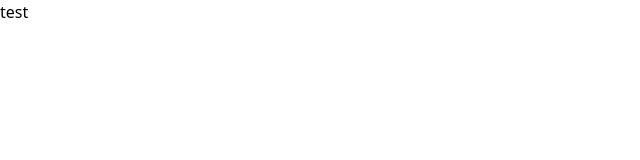
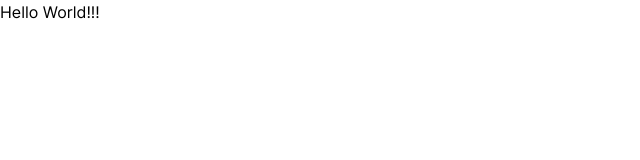
Before and after one commit to alekspanteli/nextjs-canary, a Next.js app: page / in a window 1280 px wide. Shown: the top 160 px of the page, without its empty margins (0-640 px from the left). Built offline with nearby package versions, Linux system fonts and the light colour scheme.

Commit message:
add local font

```diff
--- a/app/layout.tsx
+++ b/app/layout.tsx
@@ -1,4 +1,10 @@
 import './globals.css'
+import localFont from 'next/font/local'
+
+const inter = localFont({
+  src: './Inter-VariableFont_slnt,wght.ttf',
+  variable: '--font-inter',
+})
 
 export const metadata = {
   title: 'Create Next App',
@@ -11,7 +17,7 @@ export default function RootLayout({
   children: React.ReactNode
 }) {
   return (
-    <html lang="en">
+    <html lang="en" className={`${inter.variable}`}>
       <body>{children}</body>
     </html>
   )
--- a/app/page.tsx
+++ b/app/page.tsx
@@ -1,12 +1,7 @@
-import Image from "next/image";
-import { Inter } from "next/font/google";
-
-const inter = Inter({ subsets: ["latin"] });
-
 export default function Home() {
   return (
     <main>
-      test
+      <h1>Hello World!!!</h1>
     </main>
   );
 }
--- a/tailwind.config.js
+++ b/tailwind.config.js
@@ -1,9 +1,17 @@
 /** @type {import('tailwindcss').Config} */
+
 module.exports = {
   content: [
     './pages/**/*.{js,ts,jsx,tsx}',
     './components/**/*.{js,ts,jsx,tsx}',
     './app/**/*.{js,ts,jsx,tsx}',
   ],
+  theme: {
+    extend: {
+      fontFamily: {
+        sans: ['var(--font-inter)'],
+      },
+    },
+  },
   plugins: [],
 }
```
Also changed, not shown: app/Inter-VariableFont_slnt,wght.ttf (added).
